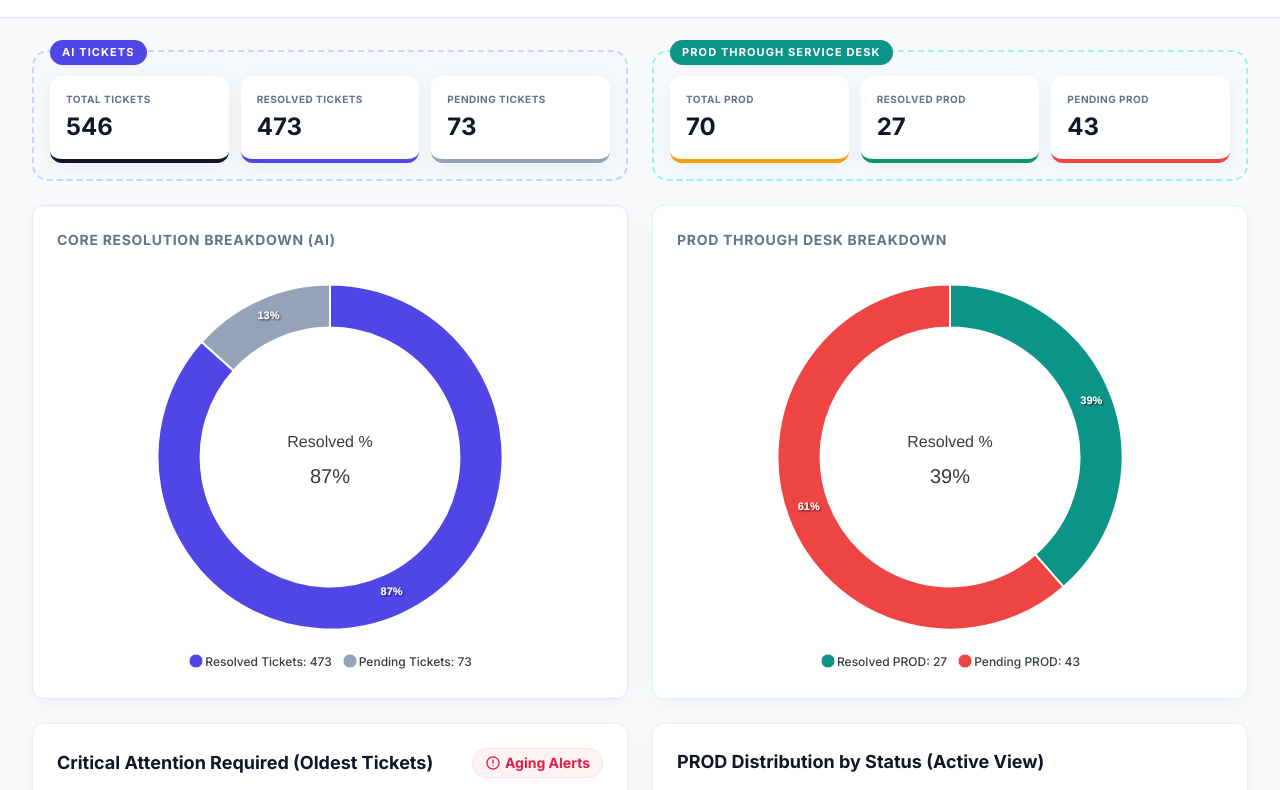
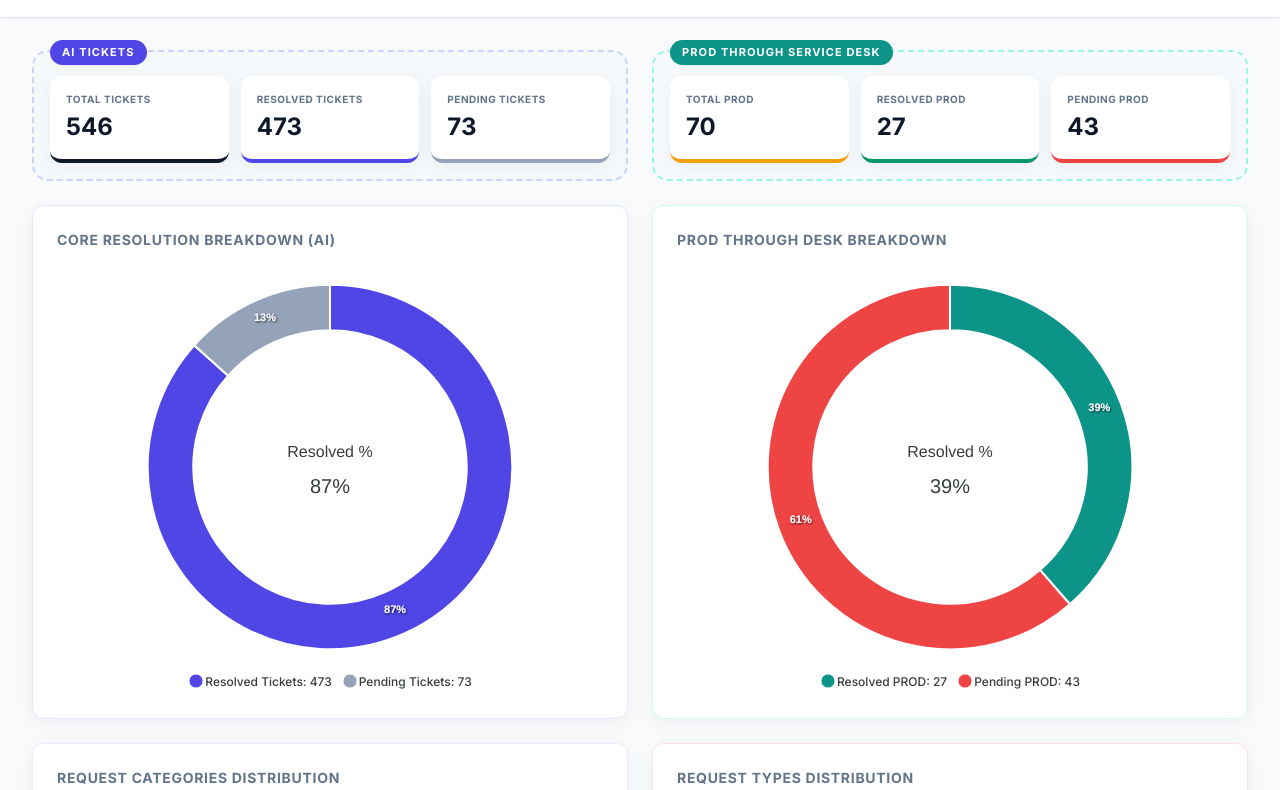
Before and after one commit to noc-ki5/Service-Desk-Ticket-Status-Dashboard, a plain HTML site: page index.html in a window 1280 px wide. Shown: the part 78-868 px from the top of the page. Drawn offline with nearby package versions, Linux system fonts and the light colour scheme.

Commit message:
Fix: Finalize perfect 2x2 grid with pure legend counts mapping

```diff
--- a/index.html
+++ b/index.html
@@ -8,10 +8,10 @@
             <meta http-equiv="Expires" content="0" />
 
             <title>Industrial Support Engine Dashboard</title>
-            <script src="https://cdn.tailwindcss.com?plugins=forms,container-queries&v=20260521091953"></script>
+            <script src="https://cdn.tailwindcss.com?plugins=forms,container-queries&v=20260521092513"></script>
             <link href="https://fonts.googleapis.com/css2?family=Inter:wght@400;500;600;700&display=swap" rel="stylesheet"/>
             <link href="https://fonts.googleapis.com/css2?family=Material+Symbols+Outlined:wght,FILL@100..700,0..1&display=swap" rel="stylesheet"/>
-            <script src="https://cdn.jsdelivr.net/npm/apexcharts?v=20260521091953"></script>
+            <script src="https://cdn.jsdelivr.net/npm/apexcharts?v=20260521092513"></script>
             <script id="tailwind-config">
                 tailwind.config = { theme: { extend: { colors: { "deep-navy": "#0F172A", "slate-grey": "#64748B", "soft-teal": "#0D9488", "muted-coral": "#E11D48", "bg-light": "#F8FAFC", "surface": "#ffffff", "border-light": "#E2E8F0" }, fontFamily: { "inter": ["Inter", "sans-serif"] }, boxShadow: { 'ambient': '0px 4px 20px rgba(15, 23, 42, 0.05)' } } } }
             </script>
@@ -35,12 +35,11 @@
                         </div>
                     </div>
                     <div class="flex items-center gap-3">
-                        <span class="text-xs font-bold text-slate-grey uppercase tracking-wider bg-bg-light px-4 py-2 rounded-lg border border-border-light">Generated: May 21, 2026 - 09:19</span>
+                        <span class="text-xs font-bold text-slate-grey uppercase tracking-wider bg-bg-light px-4 py-2 rounded-lg border border-border-light">Generated: May 21, 2026 - 09:25</span>
                     </div>
                 </header>
 
                 <main class="p-8 flex-1 space-y-6 max-w-[1440px] mx-auto w-full">
-
                     <div class="grid grid-cols-1 xl:grid-cols-2 gap-6">
                         <div class="border-2 border-dashed border-indigo-200 bg-indigo-50/20 rounded-2xl p-4 relative">
                             <span class="absolute -top-3 left-4 bg-indigo-600 text-white text-[11px] font-extrabold tracking-widest px-3 py-1 rounded-full uppercase shadow-sm">AI Tickets</span>
@@ -79,14 +78,27 @@
                         </div>
                     </div>
 
-                    <div class="grid grid-cols-1 md:grid-cols-2 gap-6 items-start">
-                        <div class="bg-surface p-6 rounded-xl shadow-ambient border border-indigo-100 flex flex-col items-center">
-                            <h4 class="text-sm font-bold text-slate-grey uppercase tracking-wider mb-4 self-start">Core Resolution Breakdown (AI)</h4>
-                            <div id="statusDonutChart" class="w-full mt-2"></div>
+                    <div class="space-y-6">
+                        <div class="grid grid-cols-1 md:grid-cols-2 gap-6 items-start">
+                            <div class="bg-surface p-6 rounded-xl shadow-ambient border border-indigo-100 flex flex-col">
+                                <h4 class="text-sm font-bold text-slate-grey uppercase tracking-wider mb-4">Core Resolution Breakdown (AI)</h4>
+                                <div id="statusDonutChart" class="w-full mt-2"></div>
+                            </div>
+                            <div class="bg-surface p-6 rounded-xl shadow-ambient border border-teal-100 flex flex-col">
+                                <h4 class="text-sm font-bold text-slate-grey uppercase tracking-wider mb-4">PROD through Desk Breakdown</h4>
+                                <div id="prodResolutionDonutChart" class="w-full mt-2"></div>
+                            </div>
                         </div>
-                        <div class="bg-surface p-6 rounded-xl shadow-ambient border border-teal-100 flex flex-col items-center">
-                            <h4 class="text-sm font-bold text-slate-grey uppercase tracking-wider mb-4 self-start">PROD through Desk Breakdown</h4>
-                            <div id="prodResolutionDonutChart" class="w-full mt-2"></div>
+
+                        <div class="grid grid-cols-1 md:grid-cols-2 gap-6 items-start">
+                            <div class="bg-surface p-6 rounded-xl shadow-ambient border border-purple-100 flex flex-col">
+                                <h4 class="text-sm font-bold text-slate-grey uppercase tracking-wider mb-4">Request Categories Distribution</h4>
+                                <div id="categoryDonutChart" class="w-full mt-2"></div>
+                            </div>
+                            <div class="bg-surface p-6 rounded-xl shadow-ambient border border-red-100 flex flex-col">
+                                <h4 class="text-sm font-bold text-slate-grey uppercase tracking-wider mb-4">Request Types Distribution</h4>
+                                <div id="typeDonutChart" class="w-full mt-2"></div>
+                            </div>
                         </div>
                     </div>
 
@@ -120,30 +132,19 @@
                             <h4 class="text-lg font-bold text-deep-navy mb-2">AI Tickets Volume by Status (Excluding Resolved)</h4>
                             <div id="aiTicketStatusHBarChart"></div>
                         </div>
+
                         <div class="bg-surface p-6 rounded-xl shadow-ambient border border-teal-100">
                             <h4 class="text-lg font-bold text-deep-navy mb-2">PROD Volume Load Chart</h4>
                             <div id="prodDistributionHBarChart"></div>
                         </div>
                     </div>
-
-                    <div class="grid grid-cols-1 md:grid-cols-2 gap-6 items-start">
-                        <div class="bg-surface p-6 rounded-xl shadow-ambient border border-purple-100 flex flex-col items-center">
-                            <h4 class="text-sm font-bold text-slate-grey uppercase tracking-wider mb-4 self-start">Request Categories Distribution</h4>
-                            <div id="categoryDonutChart" class="w-full mt-2"></div>
-                        </div>
-                        <div class="bg-surface p-6 rounded-xl shadow-ambient border border-red-100 flex flex-col items-center">
-                            <h4 class="text-sm font-bold text-slate-grey uppercase tracking-wider mb-4 self-start">Request Types Distribution</h4>
-                            <div id="typeDonutChart" class="w-full mt-2"></div>
-                        </div>
-                    </div>
-
                 </main>
             </div>
 
             <script>
-            // CONFIG FOR ALL: Legend at Bottom, Centered, Labels on segments, Counts mapping without text distortion
+            // 100% CLEAN LEGEND FIX: NO MORE HIDDEN ORPHAN DOTS, NO MORE EXTRA PERCENTAGES
             const baseDonutOptions = {
-                chart: { type: 'donut', height: 400 },
+                chart: { type: 'donut', height: 420 },
                 dataLabels: {
                     enabled: true,
                     formatter: (val) => Math.round(val) + "%",
@@ -155,13 +156,10 @@
                     fontSize: '12px',
                     fontFamily: 'Inter',
                     fontWeight: 500,
+                    // Returns Clean Label mapping exactly to your image: "Category Name: Count"
                     formatter: function(seriesName, opts) {
-                        var total = opts.w.globals.seriesTotals.reduce((a, b) => a + b, 0);
-                        var value = opts.w.globals.series[opts.seriesIndex];
-                        var percentage = total === 0 ? 0 : Math.round((value / total) * 100);
-
-                        // Enforces clean threshold logic for dynamic legends text array stream
-                        return percentage < 10 ? null : seriesName + ": " + value;
+                        var countValue = opts.w.globals.series[opts.seriesIndex];
+                        return seriesName + ": " + countValue;
                     }
                 }
             };
@@ -180,18 +178,18 @@
 
             new ApexCharts(document.querySelector("#categoryDonutChart"), {
                 ...baseDonutOptions, series: [255, 188, 54, 32, 12, 4, 1], labels: ['Bug', 'IT Support Requests', 'Change Request', 'Form', 'Dynamic Inspire', 'Reporting', 'Uncategorized'],
-                colors: ['#8B5CF6', '#EC4899', '#3B82F6', '#10B981', '#F59E0B', '#64748B'],
+                colors: ['#8B5CF6', '#EC4899', '#3B82F6', '#10B981', '#F59E0B', '#64748B', '#0ea5e9', '#f43f5e', '#f97316'],
                 plotOptions: { pie: { donut: { size: '75%', labels: { show: true, total: { show: true, label: 'Total Classified', formatter: w => w.globals.seriesTotals.reduce((a,b)=>a+b,0) } } } } }
             }).render();
 
             new ApexCharts(document.querySelector("#typeDonutChart"), {
                 ...baseDonutOptions, series: [199, 81, 44, 39, 30, 25, 19, 19, 16, 16, 13, 10, 9, 8, 6, 4, 3, 3, 2], labels: ['Magneto Issue', 'Software Request', 'Backend Change', 'Magneto Bug', 'Hardware Request', 'Frontend Change', 'Joining Form', 'NAV Issues', 'Email issues', 'Manual Shipment', 'VPN Requests', 'Role Change', 'Undefined Type', 'Power BI', 'Internet not working', 'Leaving Form', 'Web Content', 'Printer Issues', 'Data Issue'],
-                colors: ['#EF4444', '#F97316', '#EAB308', '#84CC16', '#22C55E', '#06B6D4', '#3B82F6', '#8B5CF6', '#EC4899'],
+                colors: ['#EF4444', '#F97316', '#EAB308', '#84CC16', '#22C55E', '#06B6D4', '#3B82F6', '#8B5CF6', '#EC4899', '#94a3b8', '#14b8a6', '#8b5cf6'],
                 plotOptions: { pie: { donut: { size: '75%', labels: { show: true, total: { show: true, label: 'Total Classified', formatter: w => w.globals.seriesTotals.reduce((a,b)=>a+b,0) } } } } }
             }).render();
 
             new ApexCharts(document.querySelector("#aiTicketStatusHBarChart"),{series:[{name:'Ticket Volume',data:[44, 20, 7, 2]}],chart:{type:'bar',height:260,toolbar:{show:false}},colors:['#6366F1'],plotOptions:{bar:{horizontal:true,borderRadius:5,barHeight:'50%',dataLabels:{position:'end'}}},xaxis:{categories:['Development Queue', 'In Progress', 'Waiting For Customer', 'Waiting for Support']}}).render();
-            new ApexCharts(document.querySelector("#prodDistributionHBarChart"),{series:[{name:'Ticket Volume',data:[20, 6, 10, 1, 2]}],chart:{type:'bar',height:260,toolbar:false},colors:['#F59E0B'],plotOptions:{bar:{horizontal:true,borderRadius:5,barHeight:'50%',dataLabels:{position:'end'}}},xaxis:{categories:['Backlog', 'Developed', 'To Do', 'Waiting For Requirements', 'Triage']}}).render();
+            new ApexCharts(document.querySelector("#prodDistributionHBarChart"),{series:[{name:'Ticket Volume',data:[20, 6, 10, 1, 2]}],chart:{type:'bar',height:260,toolbar:{show:false}},colors:['#F59E0B'],plotOptions:{bar:{horizontal:true,borderRadius:5,barHeight:'50%',dataLabels:{position:'end'}}},xaxis:{categories:['Backlog', 'Developed', 'To Do', 'Waiting For Requirements', 'Triage']}}).render();
             </script>
         </body>
         </html>
```
